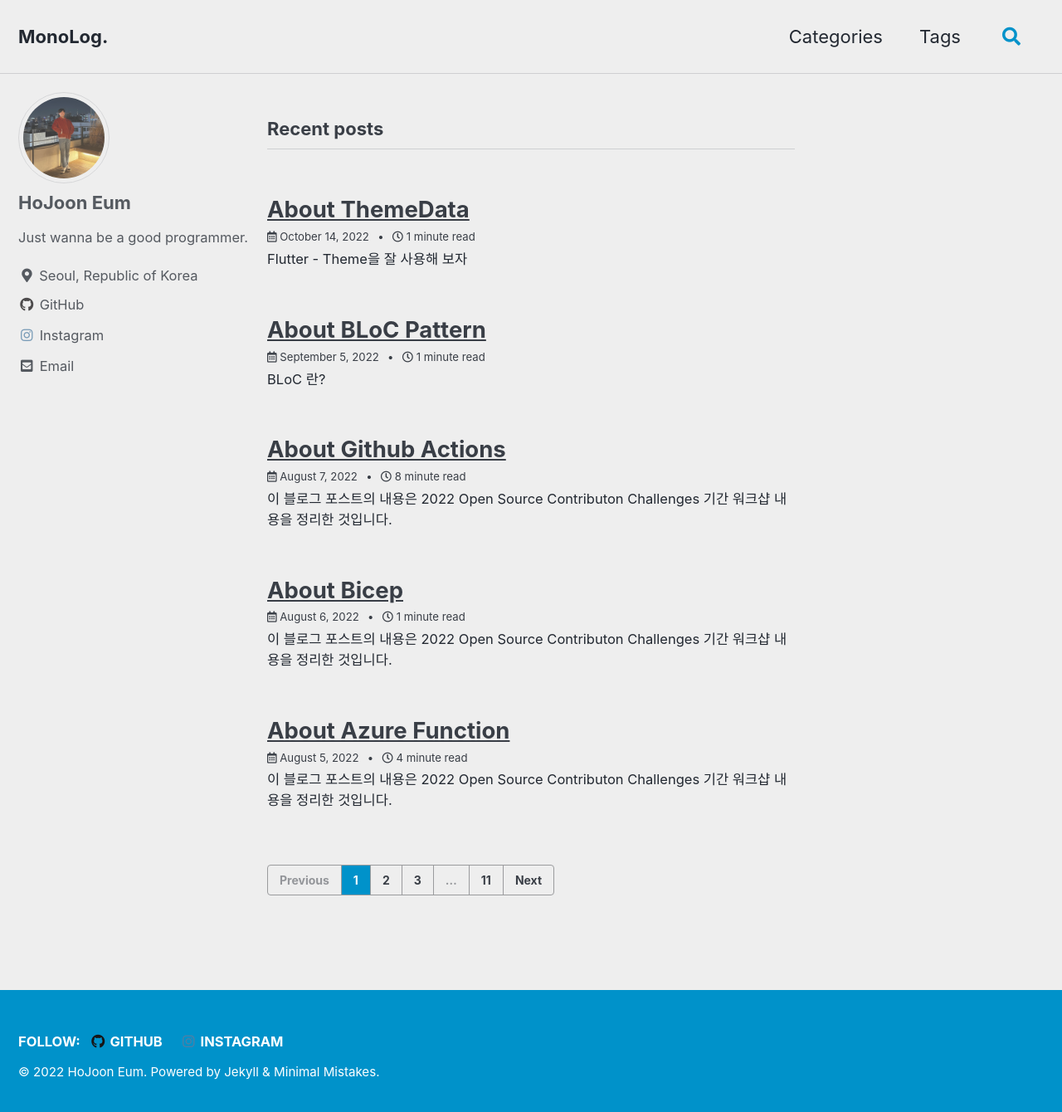
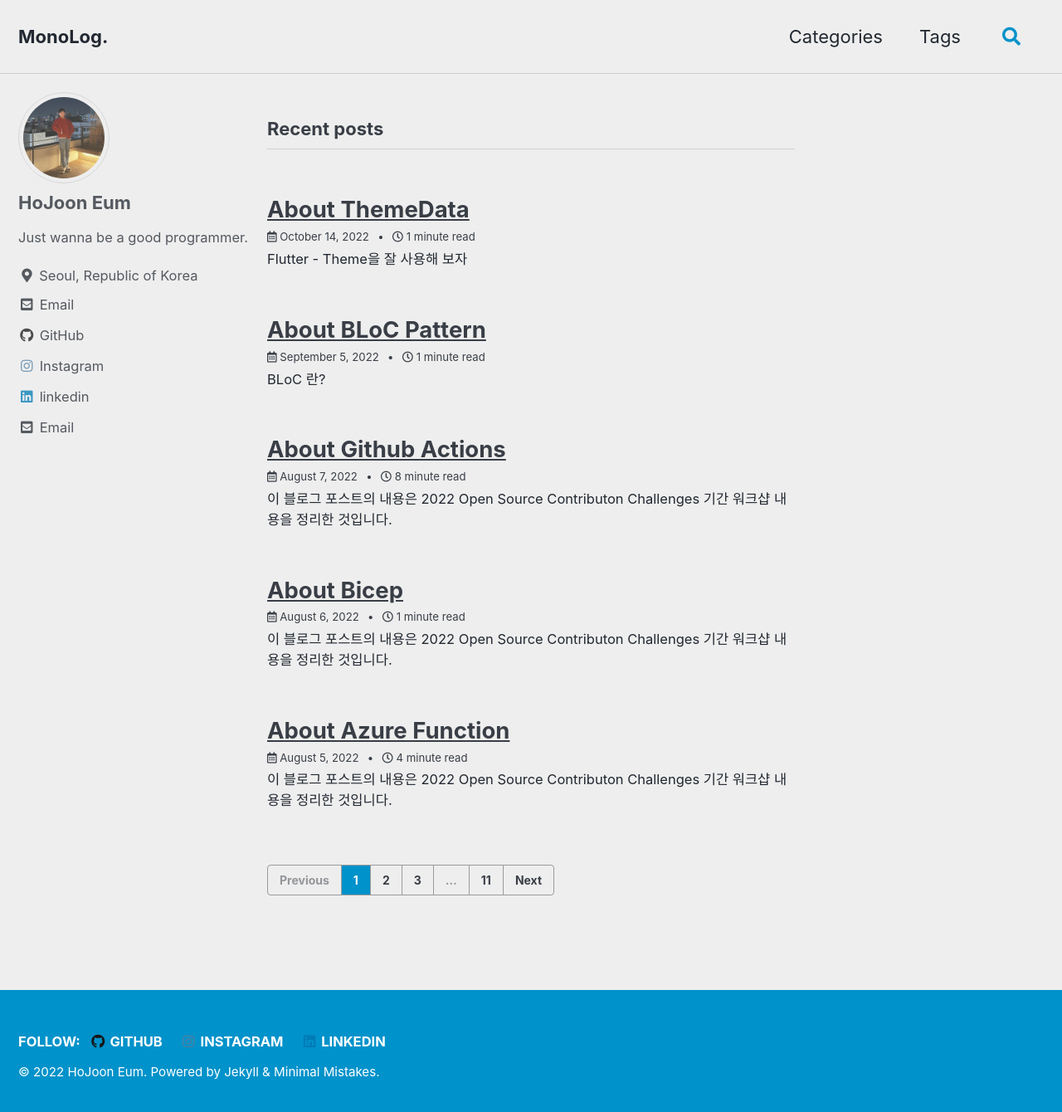
Before and after one commit to minusmo/minusmo.github.io, a Jekyll site: the page built from index.html, in a window 1280 px wide and 1347 px high. Shown: the top 1340 px of the window at 83% size. Built offline with Jekyll 4.4.1, drawn with Linux system fonts in a browser that asks for light colours; cached includes are drawn as plain includes; the list of posts is cut into pages by our own code; some of the changed lines change nothing that is shown.

Commit message:
update site configurations

```diff
--- a/_config.yml
+++ b/_config.yml
@@ -71,9 +71,9 @@
   search_engine_id       : # YOUR_SEARCH_ENGINE_ID
   instant_search         : # false (default), true
 # SEO Related
-google_site_verification :
+google_site_verification : "google-site-verification=9P7Y2hlZXUqlmSQhlo95zYTECwPcDA_ejGSpj5iMxbU"
 bing_site_verification   :
-naver_site_verification  :
+naver_site_verification  : "6092d719f7a8b52cf3fd044681dd9cbccbe8f80d"
 yandex_site_verification :
 baidu_site_verification  :
 
@@ -94,10 +94,10 @@
 
 # Analytics
 analytics:
-  provider               : false # false (default), "google", "google-universal", "google-gtag", "custom"
+  provider               : "google-gtag"
   google:
-    tracking_id          :
-    anonymize_ip         : # true, false (default)
+    tracking_id          : "G-WY5QB8G2RZ"
+    anonymize_ip         : false
 
 
 # Site Author
@@ -110,7 +110,7 @@
   links:
     - label: "Email"
       icon: "fas fa-fw fa-envelope-square"
-      # url: "mailto:bldolphin96@gmail.com"
+      url: "mailto:bldolphin96@gmail.com"
     - label: "Website"
       icon: "fas fa-fw fa-link"
       # url: "https://your-website.com"
@@ -120,6 +120,9 @@
     - label: "Instagram"
       icon: "fab fa-fw fa-instagram"
       url: "https://www.instagram.com/bldolphin96/"
+    - label: "linkedin"
+      icon: "fab fa-fw fa-linkedin"
+      url: "https://www.linkedin.com/in/hojoon-eum-99731912a/"
 
 # Site Footer
 footer:
@@ -130,6 +133,9 @@
     - label: "Instagram"
       icon: "fab fa-fw fa-instagram"
       url: "https://www.instagram.com/bldolphin96/"
+    - label: "linkedin"
+      icon: "fab fa-fw fa-linkedin"
+      url: "https://www.linkedin.com/in/hojoon-eum-99731912a/"
 
 
 # Reading Files
@@ -166,7 +172,7 @@
 keep_files:
   - .git
   - .svn
-encoding: "utf-8"
+encoding: "UTF-8"
 markdown_ext: "markdown,mkdown,mkdn,mkd,md"
 
 
```
